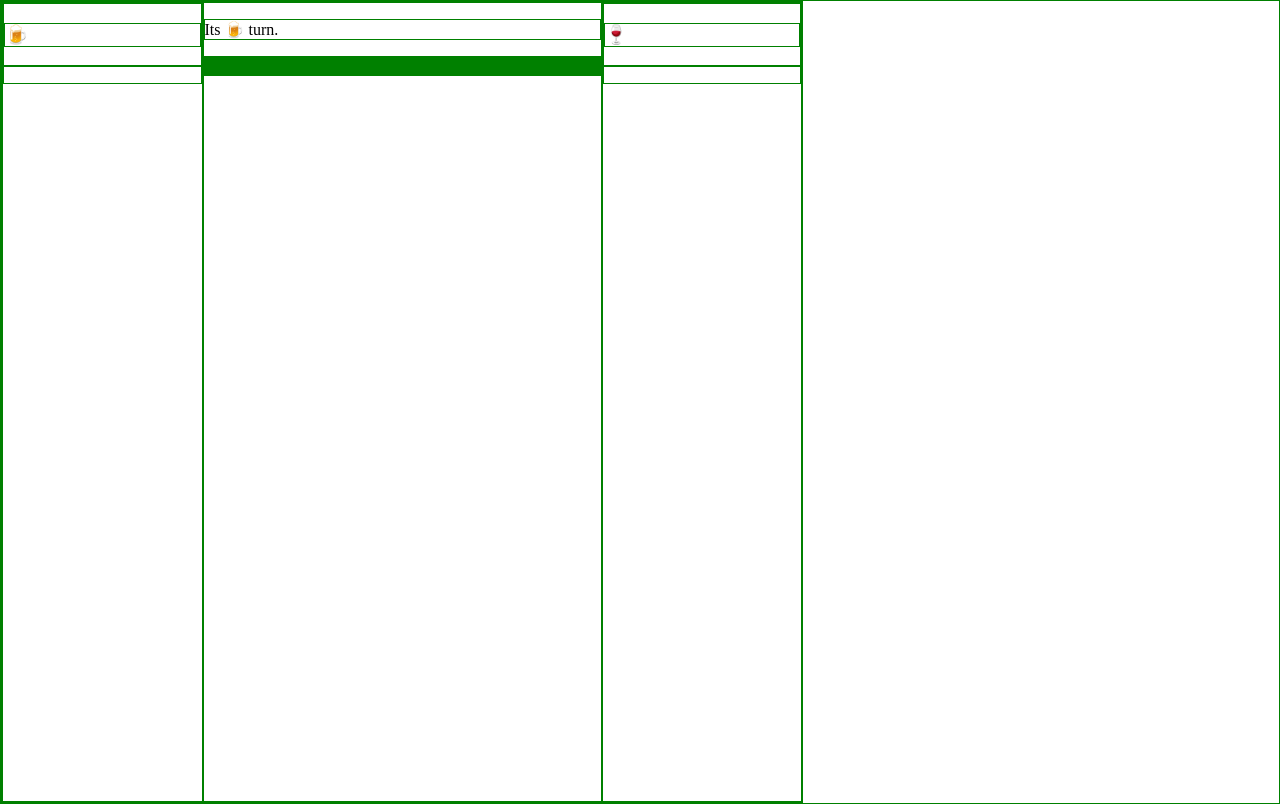
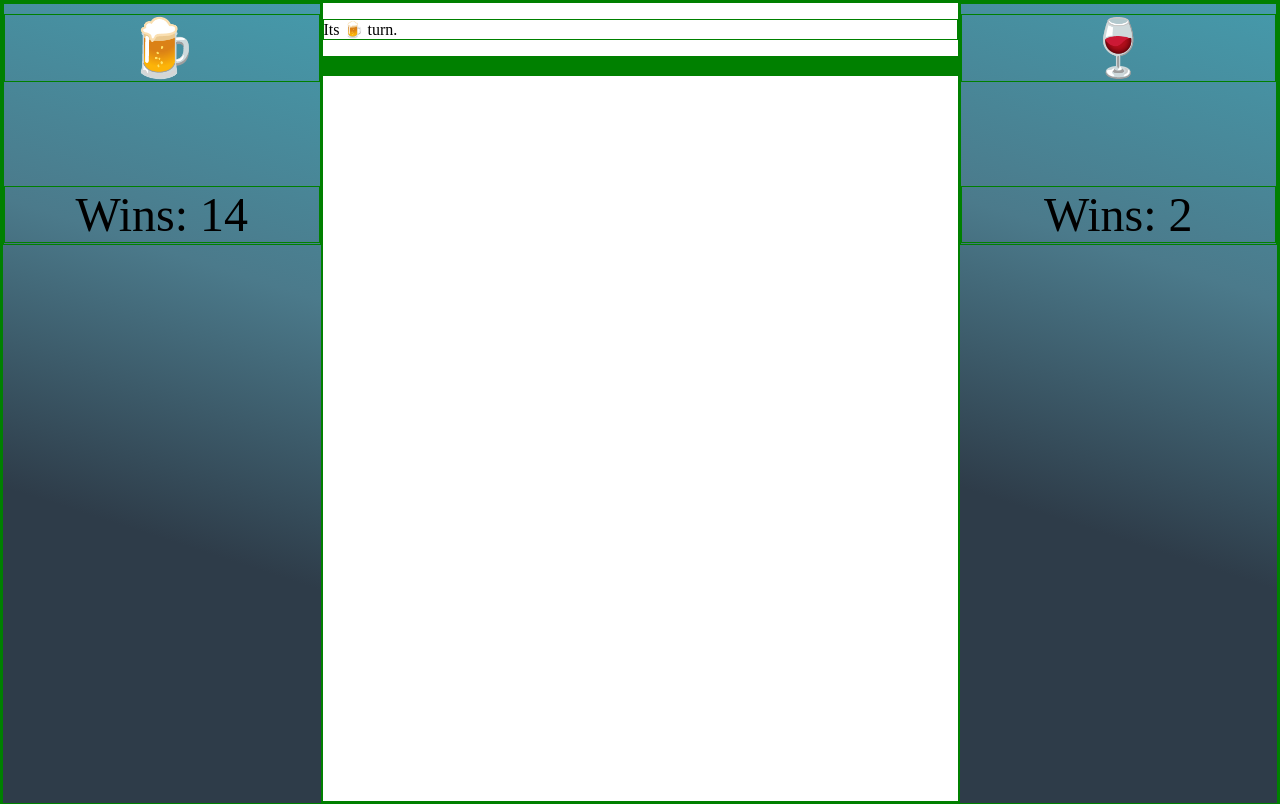
Before and after one commit to Davidschlundtbodien/tic-tac-toe, a plain HTML site: page index.html in a window 1280 px wide. Drawn offline with Linux system fonts and the light colour scheme.

Commit message:
Add player panel styling

```diff
--- a/index.html
+++ b/index.html
@@ -9,7 +9,7 @@
     <aside class="player-panel">
       <article class="player-card">
         <h1>🍺</h1>
-        <p></p>
+        <p>Wins: 14</p>
       </article>
     </aside>
     <main class="game-panel">
@@ -29,7 +29,7 @@
     <aside class="player-panel">
       <article class="player-card">
         <h1>🍷</h1>
-        <p></p>
+        <p>Wins: 2</p>
       </article>
     </aside>
   </body>
--- a/styles.css
+++ b/styles.css
@@ -4,15 +4,26 @@
 
 body {
   margin: 0;
-  width: 100vh;
+  width: auto;
   height: 100vh;
   display: flex;
 }
 
 body > aside {
   width: 25%;
+  height: 100%;
+  background: linear-gradient(18deg, #2e3c49 35%, #4b7a8b 67%, #459aab 100%);
 }
 
 body > main {
   width: 50%;
 }
+
+.player-card {
+  height: 30%;
+  font-size: 3em;
+  display: flex;
+  flex-direction: column;
+  justify-content: center;
+  text-align: center;
+}
```
